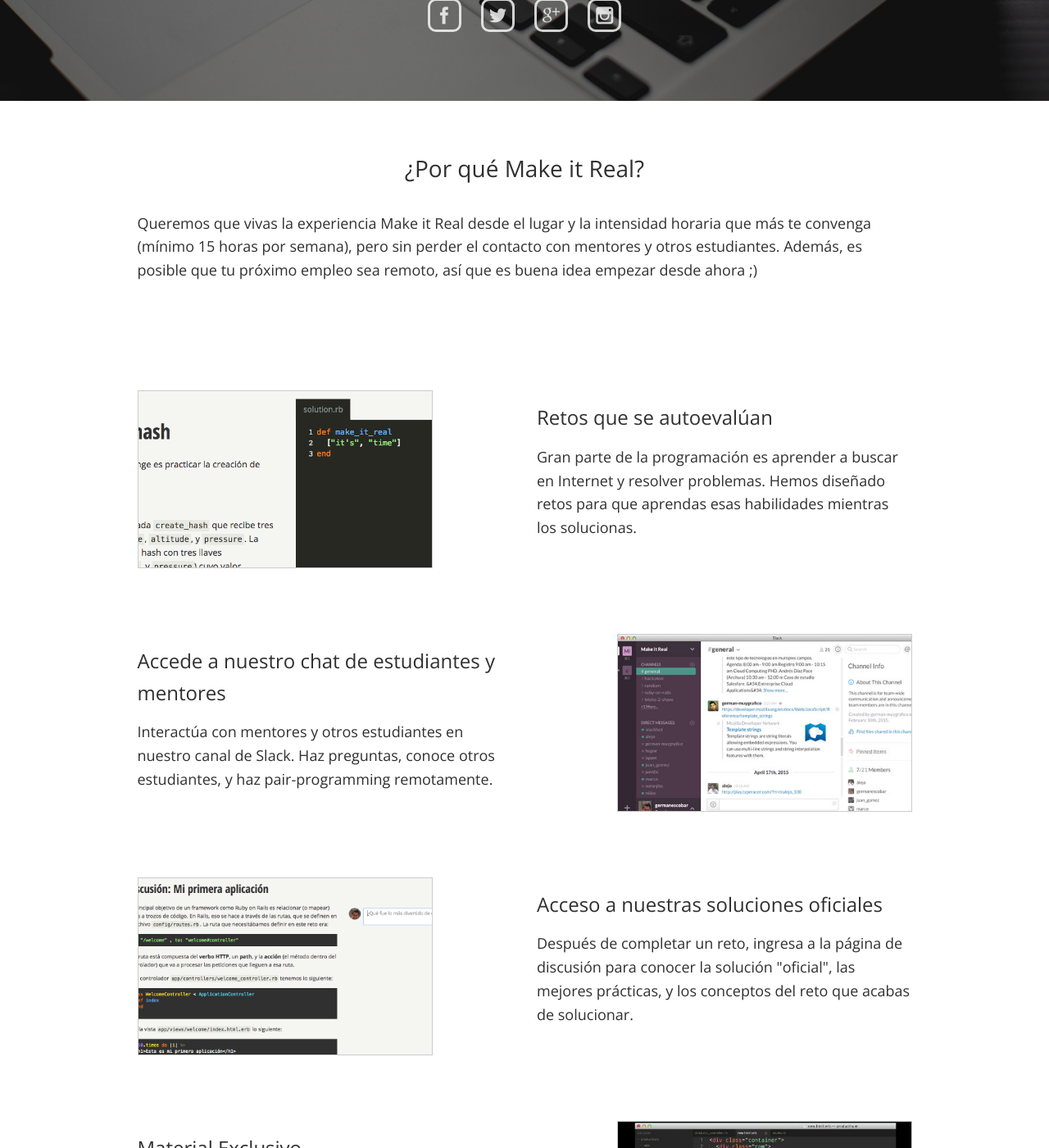
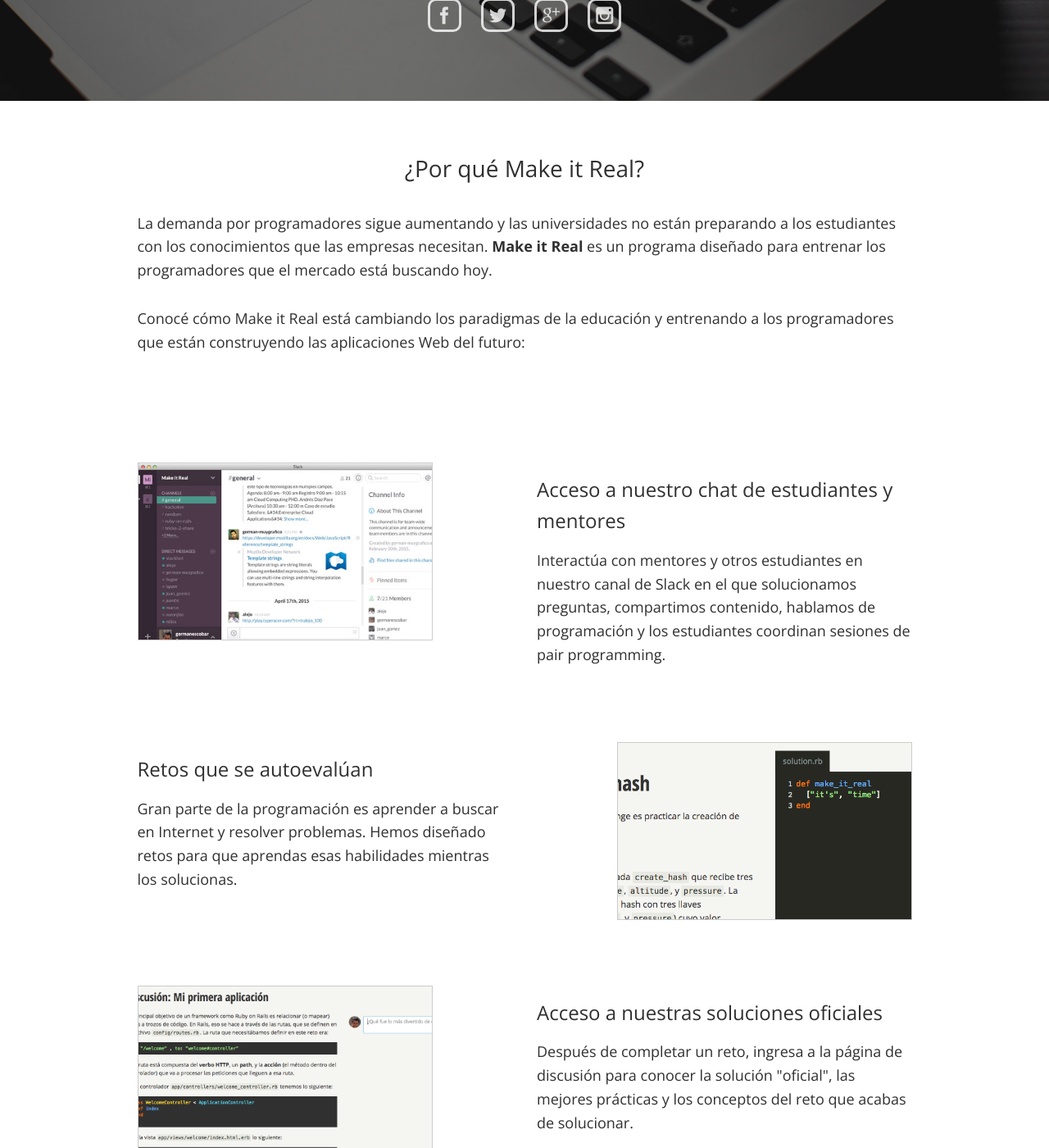
Before and after one commit to simonhoyos/blog, a Jekyll site: the page built from index.html, in a window 1280 px wide and 1400 px high, scrolled down 649 px. Shown: the whole window at 82% size. Built offline with Jekyll 4.4.1, drawn with Linux system fonts in a browser that asks for light colours; nearby versions of some CDN libraries; some of the changed text lies outside the part shown.

Commit message:
Improve homepage copy

```diff
--- a/index.html
+++ b/index.html
@@ -83,7 +83,9 @@
       <div class="row">
         <div class="col-sm-10 col-sm-offset-1">
           <header class="text-center title">¿Por qué Make it Real?</header>
-          <p class="p">Queremos que vivas la experiencia Make it Real desde el lugar y la intensidad horaria que más te convenga (mínimo 15 horas por semana), pero sin perder el contacto con mentores y otros estudiantes. Además, es posible que tu próximo empleo sea remoto, así que es buena idea empezar desde ahora ;)</p>
+          <p class="p">La demanda por programadores sigue aumentando y las universidades no están preparando a los estudiantes con los conocimientos que las empresas necesitan. <strong>Make it Real</strong> es un programa diseñado para entrenar los programadores que el mercado está buscando hoy.</p>
+
+          <p class="p">Conocé cómo Make it Real está cambiando los paradigmas de la educación y entrenando a los programadores que están construyendo las aplicaciones Web del futuro:</p>
         </div>
       </div>
     </div>
@@ -93,23 +95,24 @@
     <div class="container">
       <div class="row box">
         <div class="col-sm-4 col-sm-offset-1">
-          <img src="/images/now-challenge2.png" alt="Soluciona retos que se autoevaluan" style="width: 100%; border: 1px solid #ccc;">
+          <img src="/images/now-slack.jpg" alt="Acceso al chat de estudiantes y mentores">
         </div>
         <div class="col-sm-5 col-sm-offset-1">
-          <header>Retos que se autoevalúan</header>
-          <p>Gran parte de la programación es aprender a buscar en Internet y resolver problemas. Hemos diseñado retos para que aprendas esas habilidades mientras los solucionas.</p>
+          <header>Acceso a nuestro chat de estudiantes y mentores</header>
+          <p>Interactúa con mentores y otros estudiantes en nuestro canal de Slack en el que solucionamos preguntas, compartimos contenido, hablamos de programación y los estudiantes coordinan sesiones de pair programming.</p>
         </div>
       </div>
 
       <div class="row box">
         <div class="col-sm-5 col-sm-offset-1">
-          <header>Accede a nuestro chat de estudiantes y mentores</header>
-          <p>Interactúa con mentores y otros estudiantes en nuestro canal de Slack. Haz preguntas, conoce otros estudiantes, y haz pair-programming remotamente.</p>
+          <header>Retos que se autoevalúan</header>
+          <p>Gran parte de la programación es aprender a buscar en Internet y resolver problemas. Hemos diseñado retos para que aprendas esas habilidades mientras los solucionas.</p>
         </div>
         <div class="col-sm-4 col-sm-offset-1">
-          <img src="/images/now-slack.jpg" alt="Acceso al chat de estudiantes y mentores">
+          <img src="/images/now-challenge2.png" alt="Soluciona retos que se autoevaluan" style="width: 100%; border: 1px solid #ccc;">
         </div>
       </div>
+
 
       <div class="row box">
         <div class="col-sm-4 col-sm-offset-1">
@@ -117,7 +120,7 @@
         </div>
         <div class="col-sm-5 col-sm-offset-1">
           <header>Acceso a nuestras soluciones oficiales</header>
-          <p>Después de completar un reto, ingresa a la página de discusión para conocer la solución "oficial", las mejores prácticas, y los conceptos del reto que acabas de solucionar.</p>
+          <p>Después de completar un reto, ingresa a la página de discusión para conocer la solución "oficial", las mejores prácticas y los conceptos del reto que acabas de solucionar.</p>
         </div>
       </div>
 
@@ -170,7 +173,7 @@
           <span class="icon alt icon-uniF13B"></span>
           <div>
             <header>Ruby on Rails</header>
-            <p>El framework que empresas como Twitter, Shopify, y Groupon utilizan.</p>
+            <p>El framework que empresas como Twitter, Shopify y Groupon utilizan.</p>
           </div>
         </div>
       </div>
@@ -353,7 +356,7 @@
 
               <div class="item text-center">
                 <div class="quote">
-                  <div class="text"><span class="icon-quote-left"></span> Make it Real me abrió las puertas a un nuevo mundo que hasta ahora empieza a ser explorado, y en el que las mujeres podemos entrar a jugar un rol muy importante <span class="icon-quote-right"></span></div>
+                  <div class="text"><span class="icon-quote-left"></span> Make it Real me abrió las puertas a un nuevo mundo que hasta ahora empieza a ser explorado y en el que las mujeres podemos entrar a jugar un rol muy importante <span class="icon-quote-right"></span></div>
                   <div class="source">
                     <div>
                       <img src="/images/sorel.jpeg" class="img-circle img-thumbnail">
@@ -368,7 +371,7 @@
 
               <div class="item text-center">
                 <div class="quote">
-                  <div class="text"><span class="icon-quote-left"></span> Nunca esperé aprender tanto, cambiar la visión de la programación, y la orientación de mi vida en tan poco tiempo <span class="icon-quote-right"></span></div>
+                  <div class="text"><span class="icon-quote-left"></span> Nunca esperé aprender tanto, cambiar la visión de la programación y la orientación de mi vida en tan poco tiempo <span class="icon-quote-right"></span></div>
                   <div class="source">
                     <div>
                       <img src="/images/migue.jpeg" class="img-circle img-thumbnail">
```
